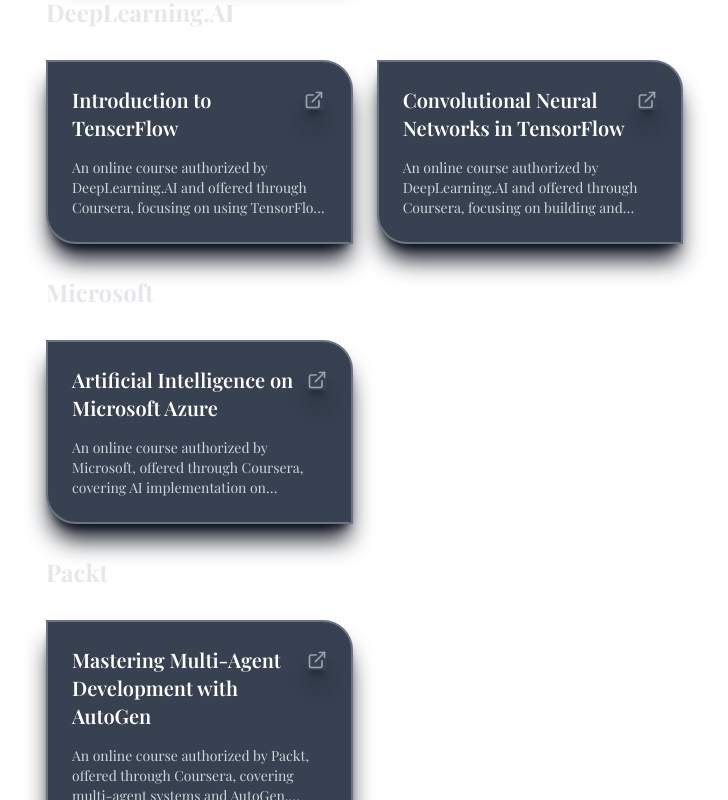
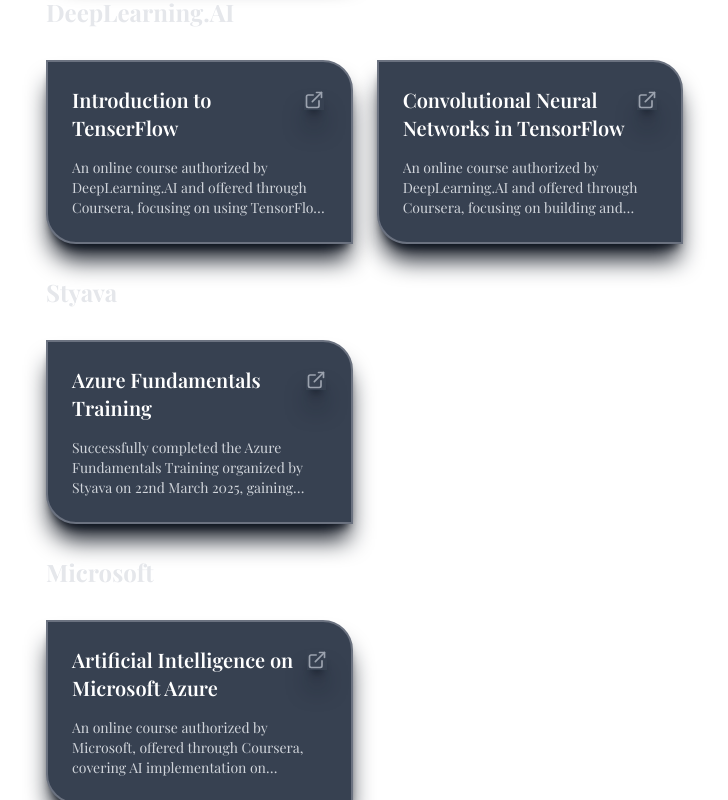
Before and after one commit to Usamafuward/portfolio, a React (Vite) app: page /certifications in a window 1280 px wide. Shown: the part 2000-2800 px from the top of the page, without its empty margins (110-838 px from the left). Built offline with nearby package versions, Linux system fonts and the light colour scheme.

Commit message:
Update Certifications.jsx

```diff
--- a/src/pages/Certifications.jsx
+++ b/src/pages/Certifications.jsx
@@ -58,6 +58,13 @@ export default function Certifications() {
         "An online course authorized by DeepLearning.AI and offered through Coursera, focusing on using TensorFlow to develop models for artificial intelligence, machine learning, and deep learning applications.",
       to: "https://coursera.org/verify/4RPLXS251YLH",
       organization: "DeepLearning.AI",
+    },
+    {
+      title: "Azure Fundamentals Training",
+      description:
+        "Successfully completed the Azure Fundamentals Training organized by Styava on 22nd March 2025, gaining foundational knowledge of Microsoft Azure services and cloud computing",
+      to: "https://drive.google.com/file/d/1cDCI4o_jqNFtnAl9KSVbIPAgzR_D-ZXh/view?usp=sharing",
+      organization: "Styava",
     },
     {
       title: "Django Web Framework",
```
